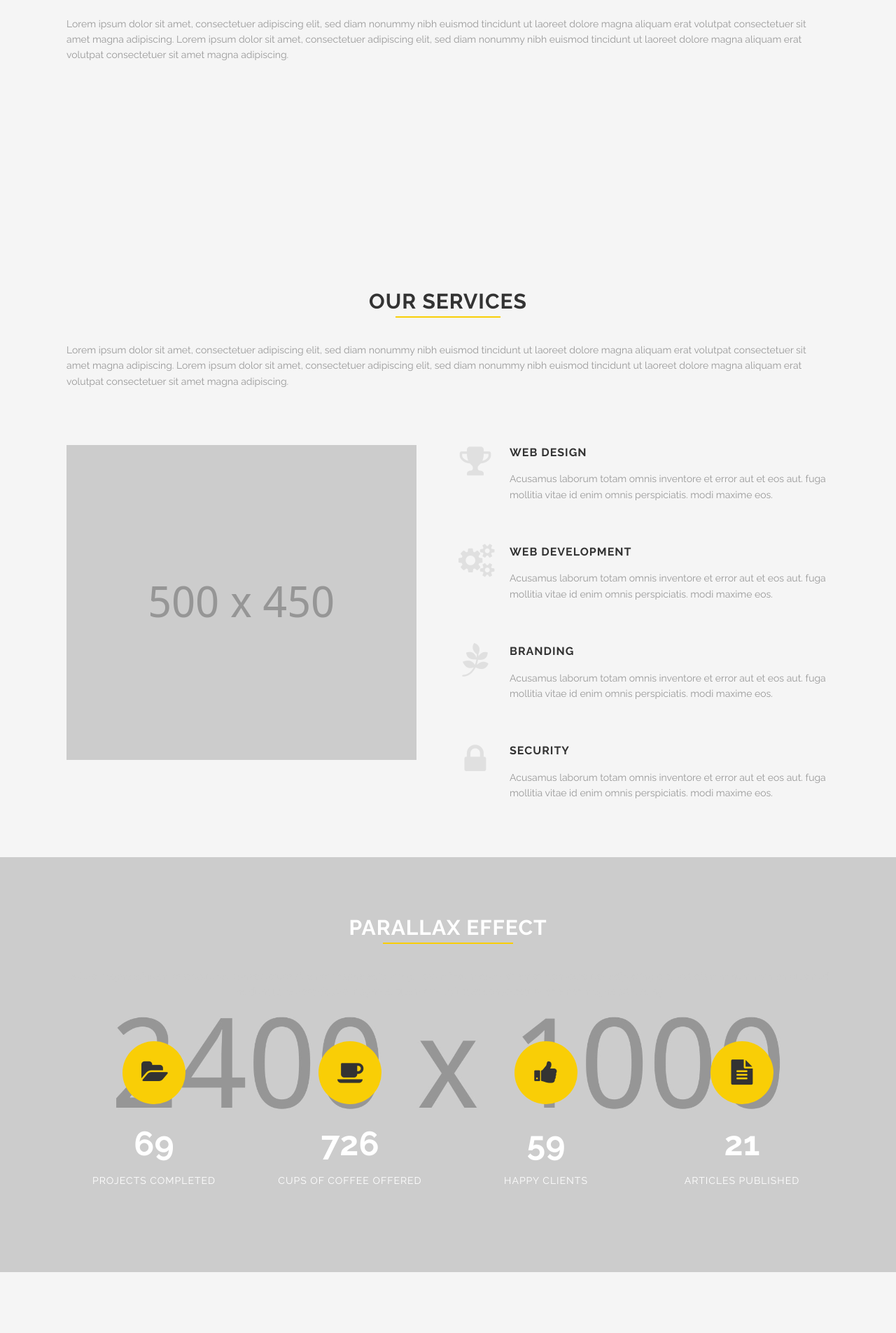
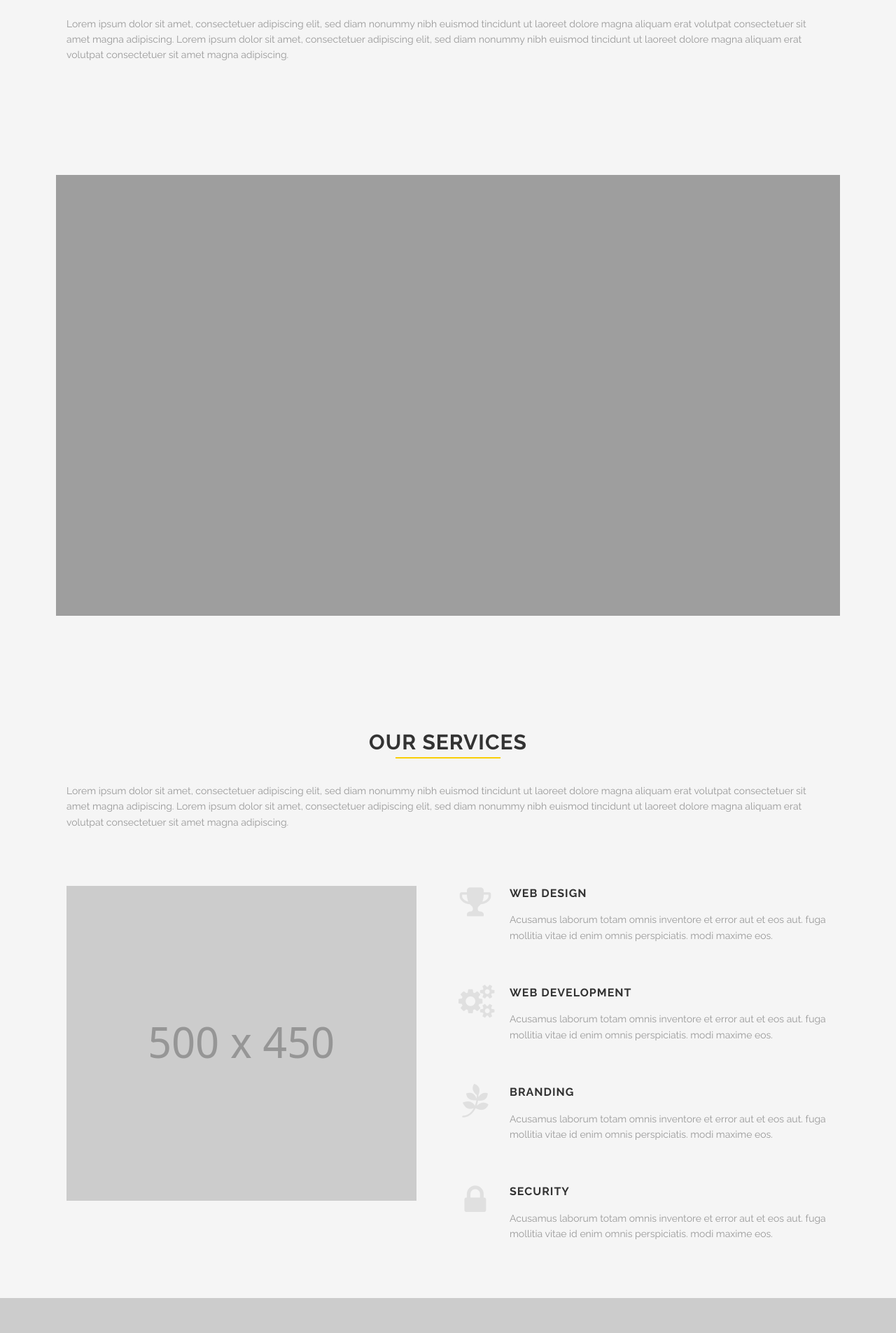
Before and after one commit to Combidesk/combidesk.github.io, a Jekyll site: the page built from index.html, in a window 1280 px wide. Shown: the part 1300-3205 px from the top of the page at 70% size. Built offline with Jekyll 4.4.1, drawn with Linux system fonts in a browser that asks for light colours.

Commit message:
fixed the broken include

```diff
--- a/_includes/boekhoudpakketten-grid.html
+++ b/_includes/boekhoudpakketten-grid.html
@@ -1,13 +1,13 @@
 <ul class='gallery large-block-grid-4 medium-block-grid-3 small-block-grid-2'>
-  {% for application in site.applications %}
-  {% if application.klass contains "boekhoud" %}
-  <li class="{{ application.klass }}">
-    <a href='{{ application.link_to }}'>
-      <img alt="" src="{{ application.image }}"/>
+  {% for koppeling in site.koppelingen %}
+  {% if koppeling.klass contains "boekhoud" %}
+  <li class="{{ koppeling.klass }}">
+    <a href='{{ koppeling.link_to }}'>
+      <img alt="" src="{{ koppeling.image }}"/>
       <div class='overlay'>
         <div class='thumb-info'>
-          <h3>{{ application.title }}</h3>
-          <p>{{ application.desc }}</p>
+          <h3>{{ koppeling.title }}</h3>
+          <p>{{ koppeling.desc }}</p>
         </div>
       </div>
     </a>
```
